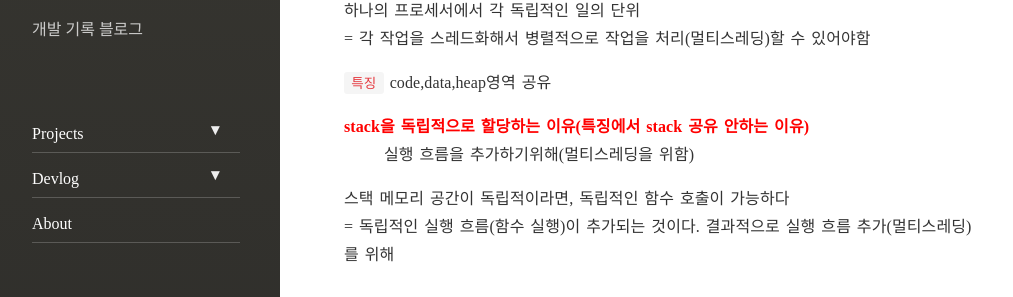
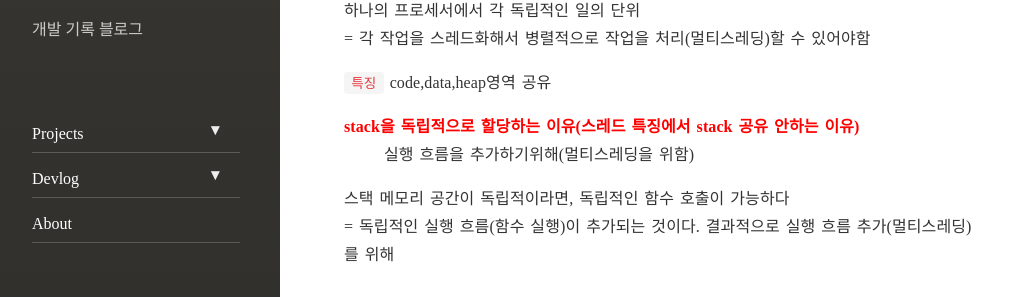
Before and after one commit to dhsj8405/dhsj8405.github.io, a Jekyll site: the page built from _posts/2021-09-08-java-basic.markdown, in a window 1280 px wide and 900 px high, scrolled down 2925 px. Shown: the part 142-439 px from the top of the window, without its empty margins (8-1021 px from the left). Built offline with Jekyll 4.4.1, drawn with Linux system fonts in a browser that asks for light colours; nearby versions of some CDN libraries; comment, search, counter and statistics services are not loaded.

Commit message:
스레드,프로세스 개념 정리 완료했고 stack 개념 수정중

```diff
--- a/_posts/2021-09-08-java-basic.markdown
+++ b/_posts/2021-09-08-java-basic.markdown
@@ -106,7 +106,7 @@ public class SwapTest03 {
 
 `특징` code,data,heap영역 공유
 
-<span style="color:red">stack을 독립적으로 할당하는 이유(특징에서 stack 공유 안하는 이유)</span>
+<span style="color:red">stack을 독립적으로 할당하는 이유(스레드 특징에서 stack 공유 안하는 이유)</span>
 : 실행 흐름을 추가하기위해(멀티스레딩을 위함)
 
 스택 메모리 공간이 독립적이라면, 독립적인 함수 호출이 가능하다
```
